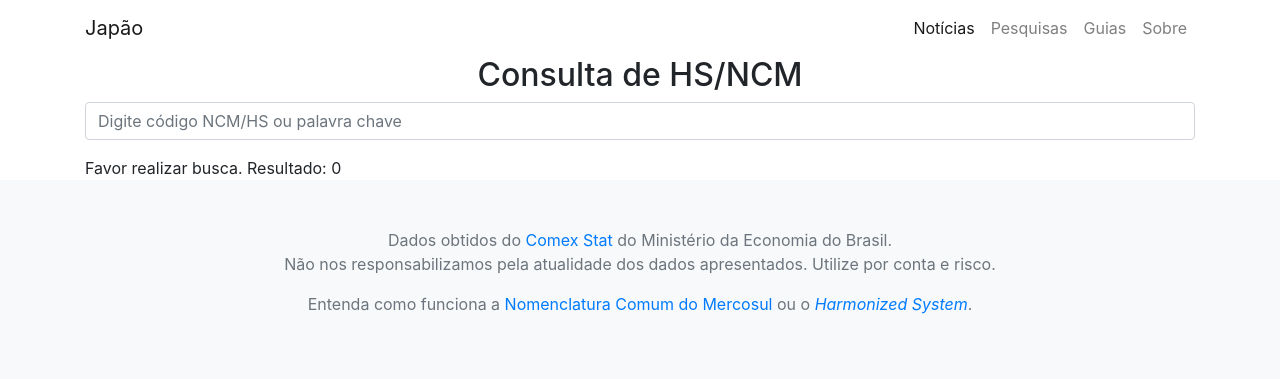
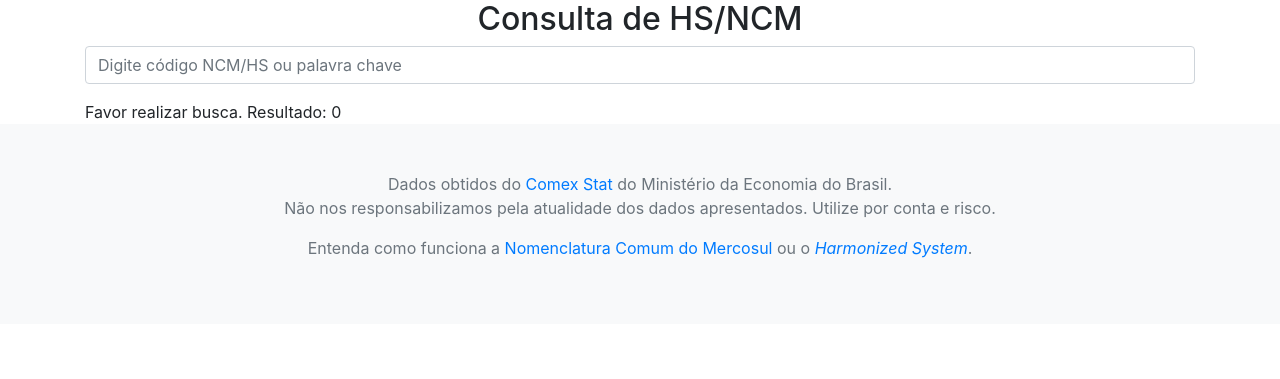
Before and after one commit to alberteije/ncm_hs, a PHP site: page / in a window 1280 px wide. Shown: the top 379 px of the page. Run offline with PHP 8.4, Linux system fonts and the light colour scheme; data that the repository does not hold is empty.

Commit message:
Update index.php

```diff
--- a/index.php
+++ b/index.php
@@ -12,22 +12,6 @@
   <script src="https://stackpath.bootstrapcdn.com/bootstrap/4.3.1/js/bootstrap.min.js"></script>
 </head>
 <body>
-
-  <!-- Navigation-->
-  <nav class="navbar navbar-expand-lg navbar-light">
-      <div class="container">
-          <a class="navbar-brand" href="https://japao.maehara.com.br/">Japão</a>
-          <button class="navbar-toggler" type="button" data-toggle="collapse" data-target="#navbarResponsive" aria-controls="navbarResponsive" aria-expanded="false" aria-label="Toggle navigation"><span class="navbar-toggler-icon"></span></button>
-          <div class="collapse navbar-collapse" id="navbarResponsive">
-              <ul class="navbar-nav ml-auto">
-                  <li class="nav-item active"><a class="nav-link" href="https://japao.maehara.com.br/noticias/">Notícias</a></li>
-                  <li class="nav-item"><a class="nav-link" href="https://japao.maehara.com.br/pesquisas/">Pesquisas</a></li>
-                  <li class="nav-item"><a class="nav-link" href="https://japao.maehara.com.br/guias/">Guias</a></li>
-                  <li class="nav-item"><a class="nav-link" href="https://japao.maehara.com.br/sobre/">Sobre</a></li>
-              </ul>
-          </div>
-      </div>
-  </nav>
 
   <!-- Page Content-->
   <div class="container">
```
